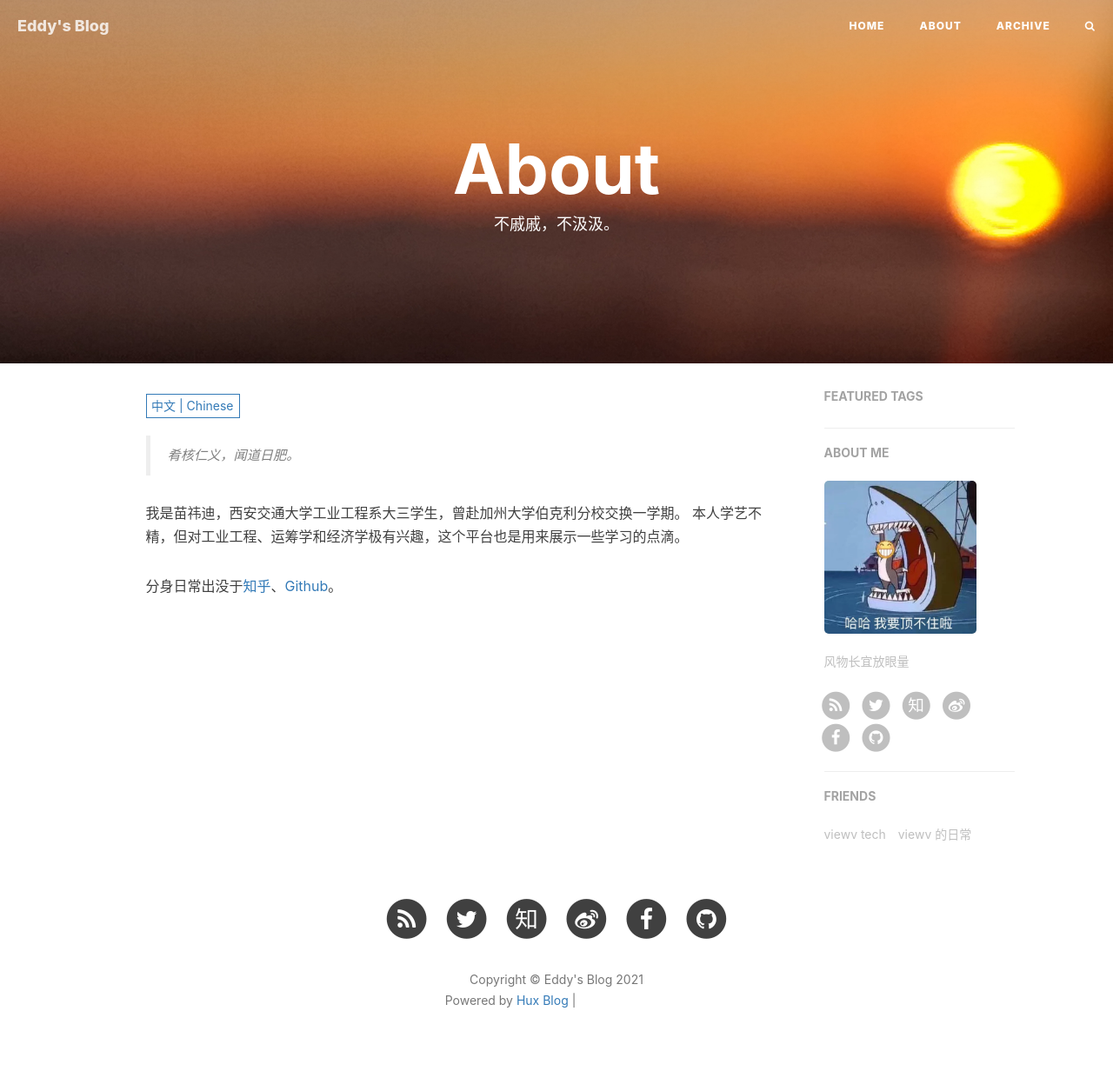
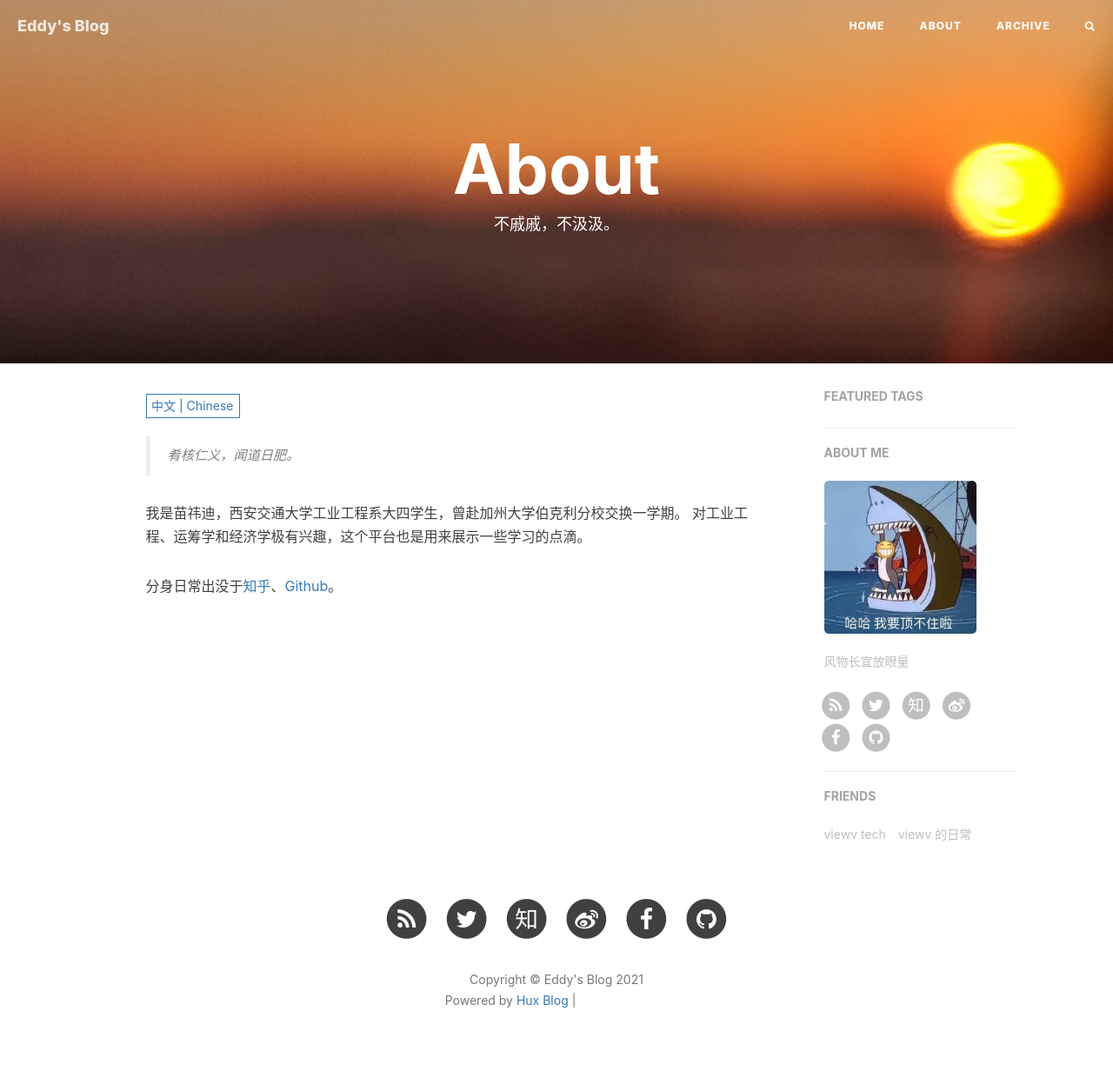
Before and after one commit to TongQM/tongqm.github.io, a Jekyll site: the page built from about.html, in a window 1280 px wide. Shown: the whole page at 87% size. Built offline with Jekyll 4.4.1, drawn with Linux system fonts in a browser that asks for light colours; nearby versions of some CDN libraries; comment, search, counter and statistics services are not loaded; grey boxes are pictures that could not be loaded.

Commit message:
modification

```diff
--- a/_includes/about/zh.md
+++ b/_includes/about/zh.md
@@ -1,6 +1,6 @@
 > 肴核仁义，闻道日肥。
 
-我是苗祎迪，西安交通大学工业工程系大三学生，曾赴加州大学伯克利分校交换一学期。
-本人学艺不精，但对工业工程、运筹学和经济学极有兴趣，这个平台也是用来展示一些学习的点滴。
+我是苗祎迪，西安交通大学工业工程系大四学生，曾赴加州大学伯克利分校交换一学期。
+对工业工程、运筹学和经济学极有兴趣，这个平台也是用来展示一些学习的点滴。
 
 分身日常出没于[知乎](https://www.zhihu.com/people/miao/pins/posts)、[Github](https://github.com/tongqm)。
```
Also changed, not shown: _includes/about/en.md (+1 -1 lines), _posts/2020-05-18-Banking and Finance 1.md (+1 -1 lines).
